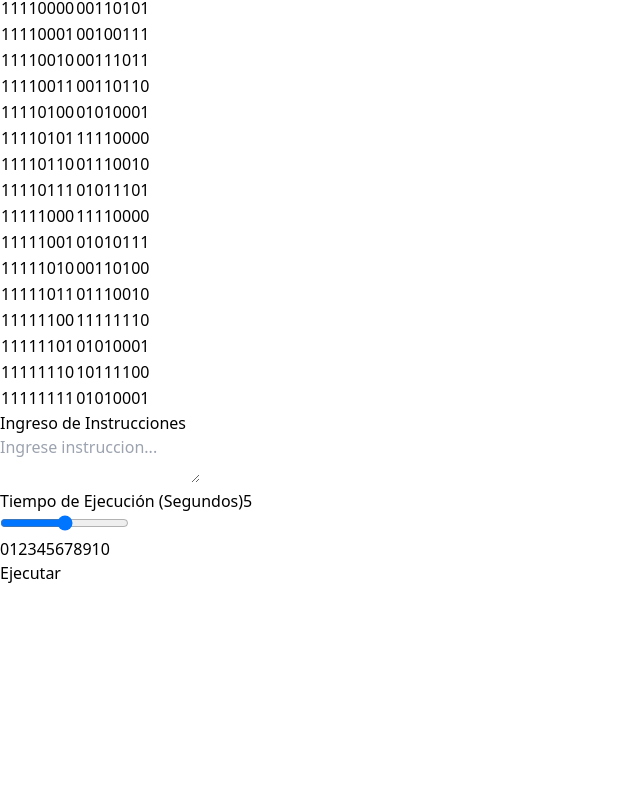
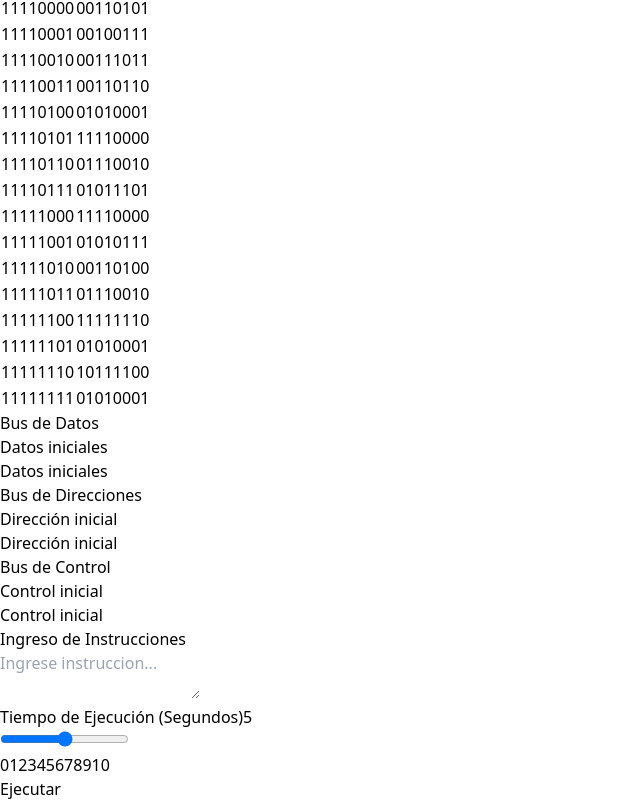
Before and after one commit to Sebastian906/Arquitectura-Frontend, a React (Vite) app: page / in a window 1280 px wide. Shown: the part 6565-7366 px from the top of the page, without its empty margins (0-640 px from the left). Before the commit the page ends 7150 px from the top, so only its background shows below. Built offline with nearby package versions, Linux system fonts and the light colour scheme.

Commit message:
Creación e integración del componente para los buses del sistema

```diff
--- a/src/App.jsx
+++ b/src/App.jsx
@@ -6,6 +6,7 @@ import MDatos from './components/MDatos'
 import Instrucciones from './components/Instrucciones'
 import Boton from './components/Boton'
 import Tiempo from './components/Tiempo'
+import Buses from './components/Buses'
 
 const App = () => {
   return (
@@ -20,6 +21,9 @@ const App = () => {
         {/* Segunda columna */}
         <div className="flex-1">
           <MDatos />
+        </div>
+        <div className='flex-1'>
+          <Buses />
         </div>
         {/* Tercera columna */}
         <div className="flex-1">
--- /dev/null
+++ b/src/components/Buses.jsx
@@ -0,0 +1,70 @@
+import React, { useState } from 'react';
+
+const Buses = () => {
+    // Estados para los datos de cada bus
+    const [busDatos, setBusDatos] = useState('Datos iniciales');
+    const [busDirecciones, setBusDirecciones] = useState('Dirección inicial');
+    const [busControl, setBusControl] = useState('Control inicial');
+
+    // Función para manejar cambios en cada bus
+    const handleBusChange = (busType, value) => {
+        switch (busType) {
+            case 'datos':
+                setBusDatos(value);
+                break;
+            case 'direcciones':
+                setBusDirecciones(value);
+                break;
+            case 'control':
+                setBusControl(value);
+                break;
+            default:
+                break;
+        }
+    };
+
+    return (
+        <div className="buses-container space-y-4">
+            {/* Bus de Datos */}
+            <div className="bus datos border p-4 rounded shadow-md">
+                <h2 className="text-lg font-bold">Bus de Datos</h2>
+                <p>{busDatos}</p>
+                <input
+                    type="text"
+                    value={busDatos}
+                    onChange={(e) => handleBusChange('datos', e.target.value)}
+                    className="mt-2 p-2 border rounded w-full"
+                    placeholder="Actualizar datos del bus"
+                />
+            </div>
+
+            {/* Bus de Direcciones */}
+            <div className="bus direcciones border p-4 rounded shadow-md">
+                <h2 className="text-lg font-bold">Bus de Direcciones</h2>
+                <p>{busDirecciones}</p>
+                <input
+                    type="text"
+                    value={busDirecciones}
+                    onChange={(e) => handleBusChange('direcciones', e.target.value)}
+                    className="mt-2 p-2 border rounded w-full"
+                    placeholder="Actualizar dirección del bus"
+                />
+            </div>
+
+            {/* Bus de Control */}
+            <div className="bus control border p-4 rounded shadow-md">
+                <h2 className="text-lg font-bold">Bus de Control</h2>
+                <p>{busControl}</p>
+                <input
+                    type="text"
+                    value={busControl}
+                    onChange={(e) => handleBusChange('control', e.target.value)}
+                    className="mt-2 p-2 border rounded w-full"
+                    placeholder="Actualizar control del bus"
+                />
+            </div>
+        </div>
+    );
+};
+
+export default Buses;
```
